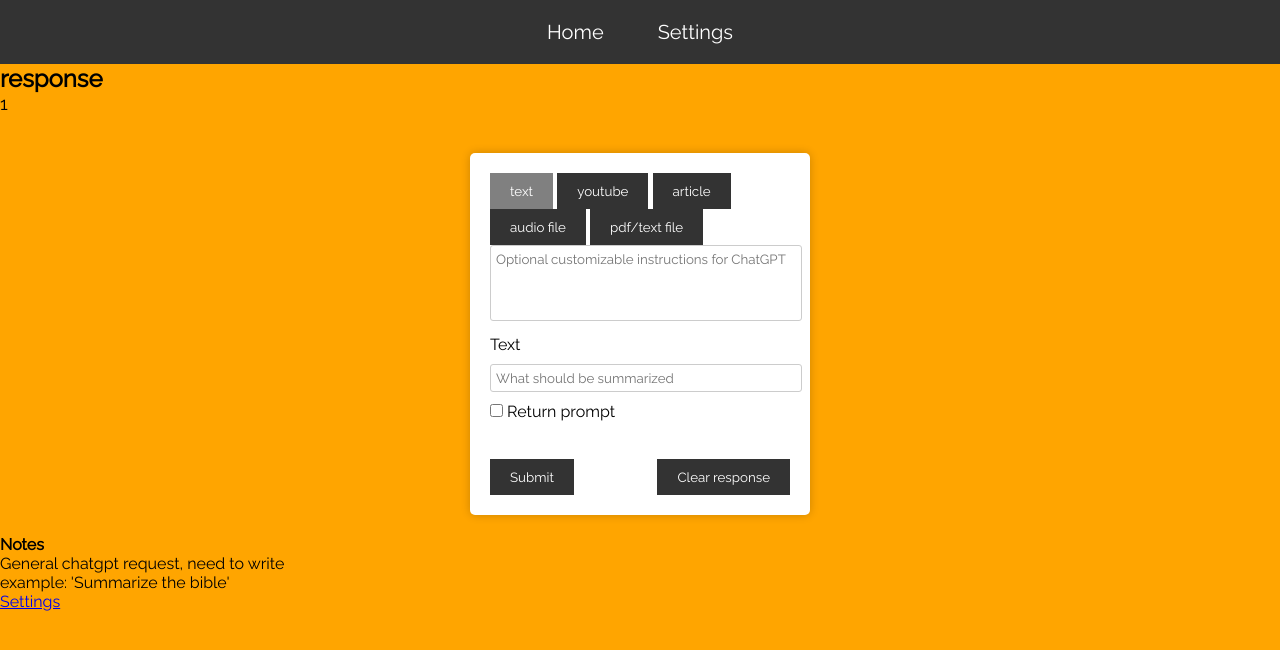
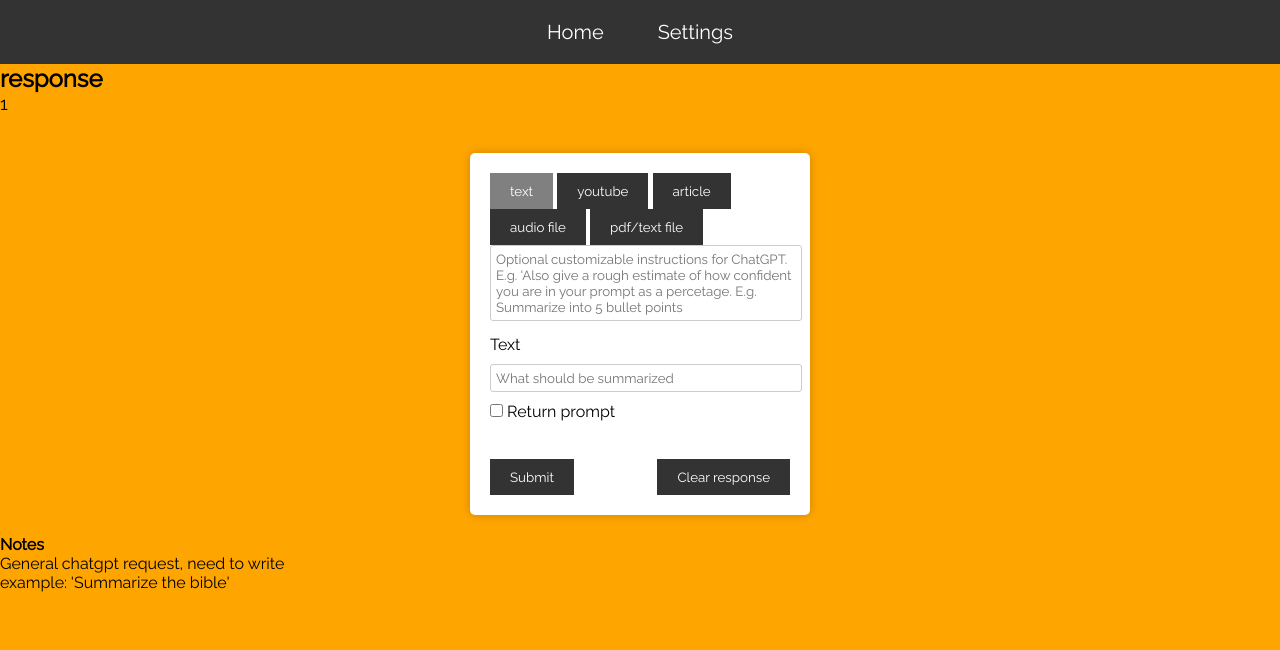
Before and after one commit to ethan-btst/cmpt276, a Flask app: page /chat in a window 1280 px wide. Shown: the top 650 px of the page. Run offline with Flask 3, Linux system fonts and the light colour scheme; the visitor is signed in with stand-in values (Sample User, id 1); some libraries are stand-ins or nearby versions.

Commit message:
Clean up and add example for dashboard

```diff
--- a/templates/chat.html
+++ b/templates/chat.html
@@ -58,7 +58,7 @@
             <input hidden type="text" id="type" name="type" value={{ type }}>
         </div>
 
-          <textarea rows="4" cols="50" name="chatbox" placeholder="Optional customizable instructions for ChatGPT"></textarea>
+          <textarea rows="4" cols="50" name="chatbox" placeholder="Optional customizable instructions for ChatGPT. E.g. 'Also give a rough estimate of how confident you are in your prompt as a percetage. E.g. Summarize into 5 bullet points"></textarea>
           <label for="user input" id="input label">Text</label>
 
           {% if type in file_buttons %}
@@ -80,7 +80,6 @@
 
     <h4>Notes</h4>
     <p id="usage notes"></p>
-    <a href="{{ url_for('settings') }}">Settings</a>
     <script src="../static/js/chat.js"></script>
     <script src="js/script.js"></script>
   </body>
```
